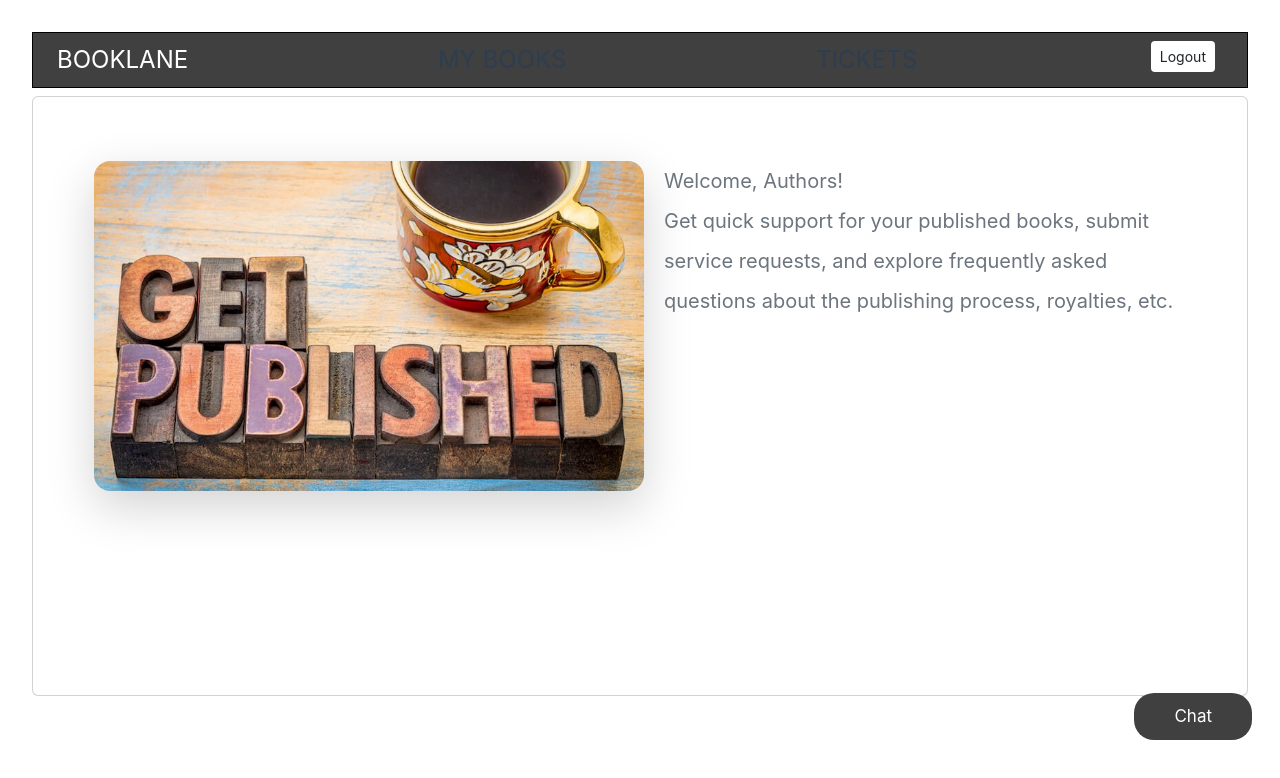
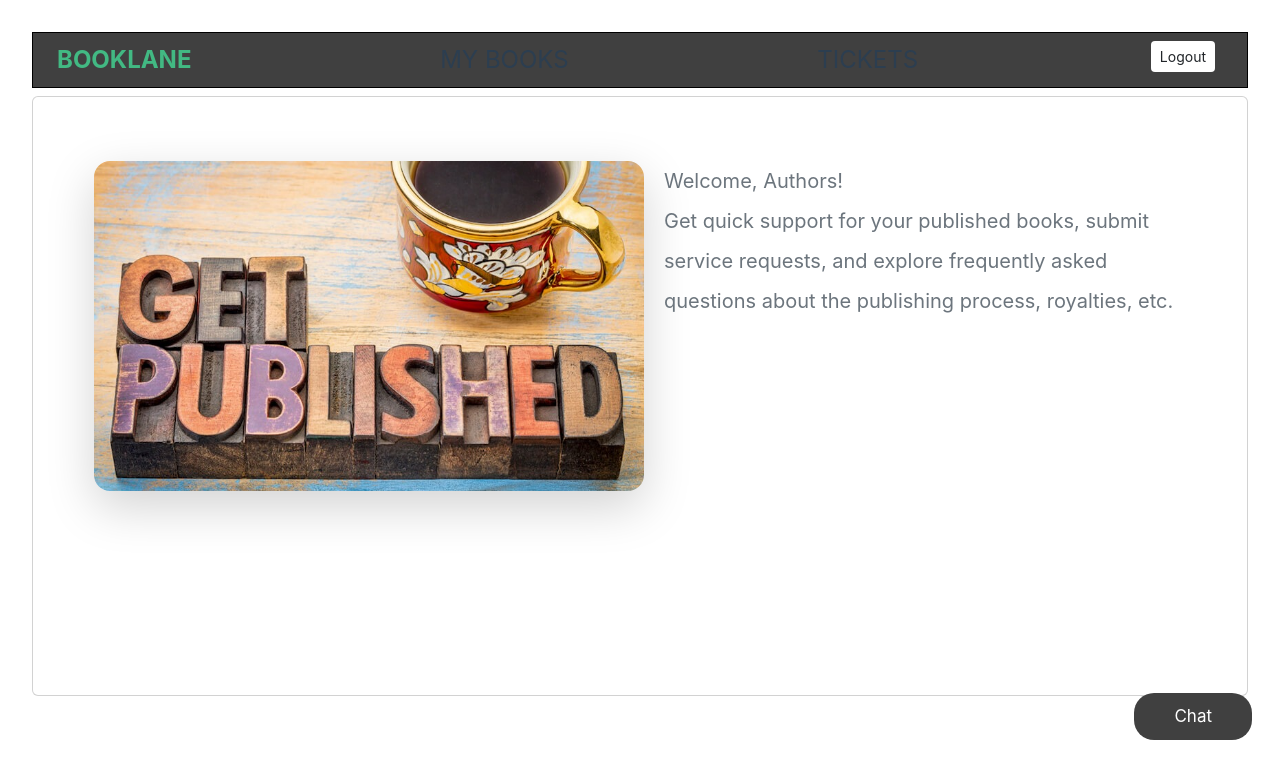
Before and after one commit to vikassrivastava18/Customer-support, a Vue app in the folder frontend/support/: page / in a window 1280 px wide. Shown: the top 778 px of the page. Built offline with nearby package versions, Linux system fonts and the light colour scheme; no server answers; sample sign-in values are in the browser's storage.

Commit message:
Add active link style

```diff
--- a/frontend/support/src/components/HeaderComponent.vue
+++ b/frontend/support/src/components/HeaderComponent.vue
@@ -74,4 +74,9 @@ h3, h4 {
 button {
     background-color: #fff;
 }
+
+.router-link-exact-active {
+  color: #42b983;
+  font-weight: bold;
+}
 </style>
```
